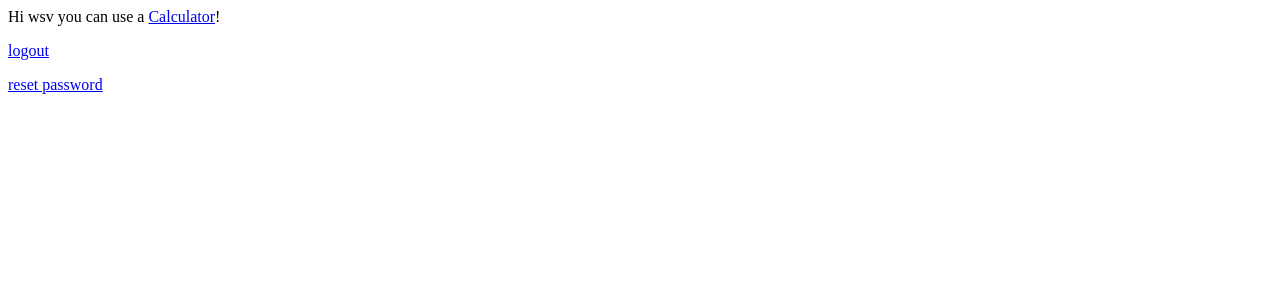
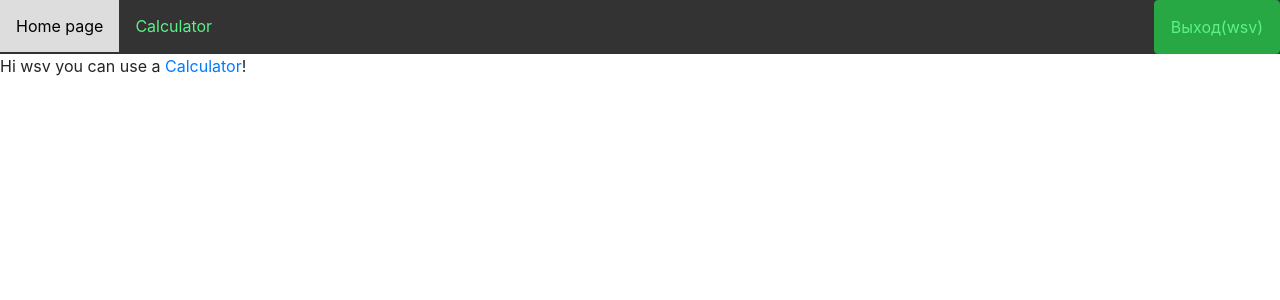
Before and after one commit to ExQA/my_project, a Django app: page / in a window 1280 px wide. Shown: the top 300 px of the page. Run offline with Django 3.2, Linux system fonts and the light colour scheme; a user stored in the database is signed in; some libraries are stand-ins or nearby versions.

Commit message:
added header

```diff
--- a/my_project/urls.py
+++ b/my_project/urls.py
@@ -8,6 +8,6 @@ urlpatterns = [
     path('accounts/', include('accounts.urls')),
     path('accounts/', include('django.contrib.auth.urls')),
     path('', TemplateView.as_view(template_name='home.html'), name='home'),
-    path('calculator/', views.calculator)
+    path('calculator/', views.calculator, name='calculator')
 
 ]
--- a/templates/base.html
+++ b/templates/base.html
@@ -2,9 +2,72 @@
 <html>
 <head>
   <meta charset="utf-8">
-  <title>{% block title %}Django Auth Tutorial{% endblock %}</title>
+{#  <title>{% block title %}Django Auth Tutorial{% endblock %}</title>#}
+
+    <link rel="stylesheet" href="https://stackpath.bootstrapcdn.com/bootstrap/4.3.1/css/bootstrap.min.css"
+          integrity="sha384-ggOyR0iXCbMQv3Xipma34MD+dH/1fQ784/j6cY/iJTQUOhcWr7x9JvoRxT2MZw1T" crossorigin="anonymous">
+    <link rel="shortcut icon" href="/icon.jpg" type="image/png">
+    <title>Coffee shop</title>
+    <meta charset="utf-8">
+    <meta name="viewport" content="width=device-width, initial-scale=1">
+    <style>
+        * {
+            box-sizing: border-box;
+        }
+
+        body {
+            margin: 0;
+        }
+
+        /* Style the header */
+        .header {
+            background-color: rgba(0, 255, 224, 0.42);
+            padding: 20px;
+            text-align: center;
+        }
+
+        /* Style the top navigation bar */
+        .topnav {
+            overflow: hidden;
+            background-color: #333;
+        }
+
+        /* Style the topnav links */
+        .topnav a {
+            float: left;
+            display: block;
+            color: #5bf287;
+            text-align: center;
+            padding: 14px 16px;
+            text-decoration: none;
+        }
+
+        /* Change color on hover */
+        .topnav a:hover {
+            background-color: #ddd;
+            color: black;
+        }
+
+        /* Style the footer */
+        .footer {
+            background-color: #f1f1f1;
+            padding: 10px;
+            text-align: center;
+        }
+    </style>
+
 </head>
 <body>
+<div class="topnav">
+    <a class="{% if current_tab == 'home' %}active {% endif %}" href="{% url 'home' %}">Home page</a></a>
+    {% if request.user.is_authenticated %}
+        <a class="{% if current_tab == 'calculator' %}active {% endif %}" href="{% url 'calculator' %}">Calculator</a>
+    <a class="btn btn-success" style="float:right" href="{% url 'logout' %}">Выход({{ request.user.username }})</a>
+    {% else %}
+    <a href="{% url 'login' %}" style="float:right" class="btn btn-success">Вход</a>
+    <a href="{% url 'signup' %}" style="float:right" class="btn btn-primary">Регистрация</a>
+    {% endif %}
+</div>
   <main>
     {% block content %}
     {% endblock %}
--- a/templates/home.html
+++ b/templates/home.html
@@ -4,12 +4,9 @@
 
 {% block content %}
 {% if user.is_authenticated %}
-  Hi {{ user.username }} you can use a <a href="/calculator"> Calculator</a>!
+  Hi {{ user.username }} you can use a <a href="{% url 'calculator' %}"> Calculator</a>!
 
-  <p><a href="{% url 'logout' %}">logout</a></p>
-  <p><a href="{% url 'password_reset' %}">reset password</a></p>
 {% else %}
   <p>You are not logged in</p>
-  <a href="{% url 'login' %}">login</a> <a href="{% url 'signup' %}">Signup</a>
 {% endif %}
 {% endblock %}
```
Also changed, not shown: db.sqlite3.
